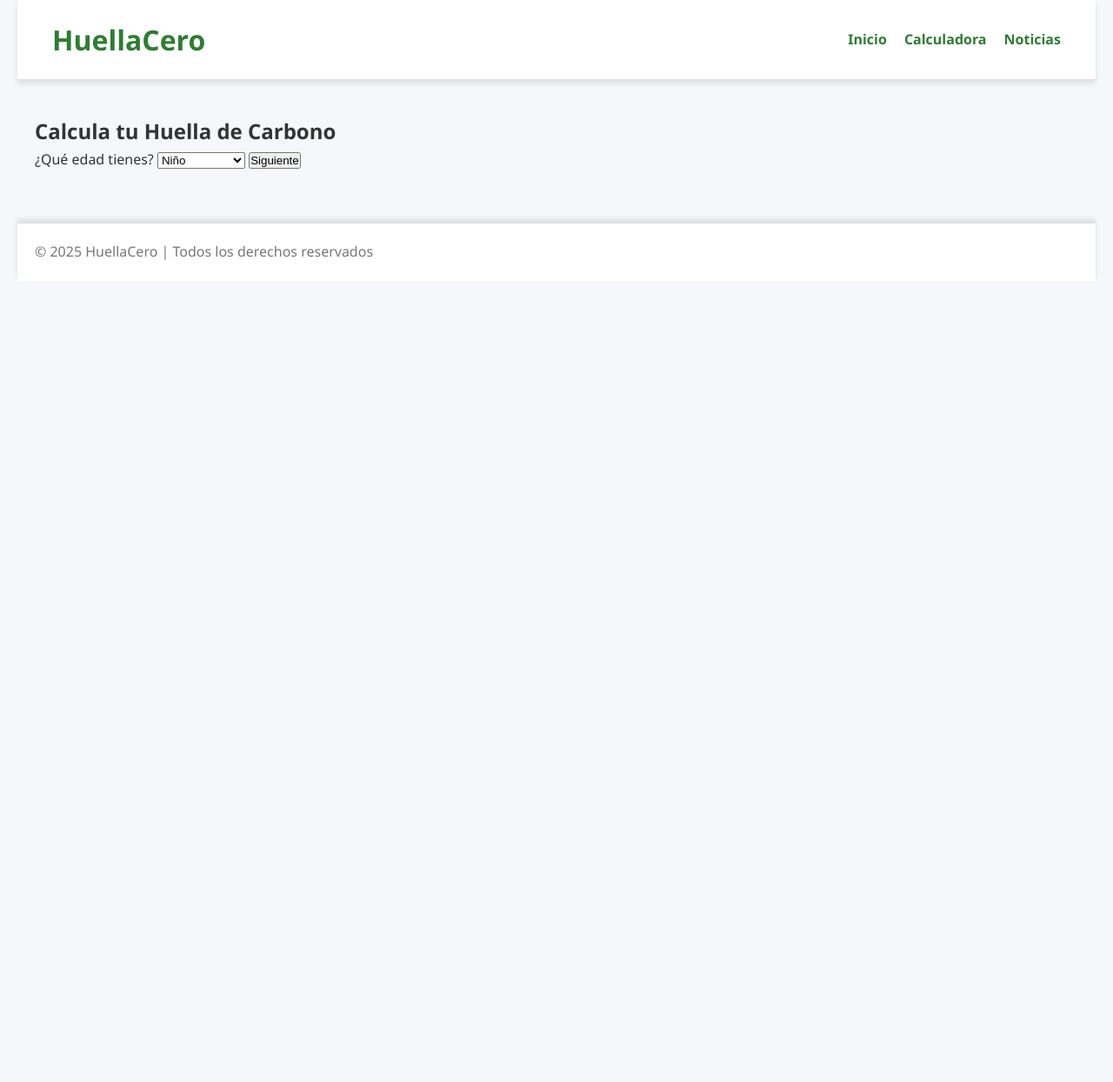
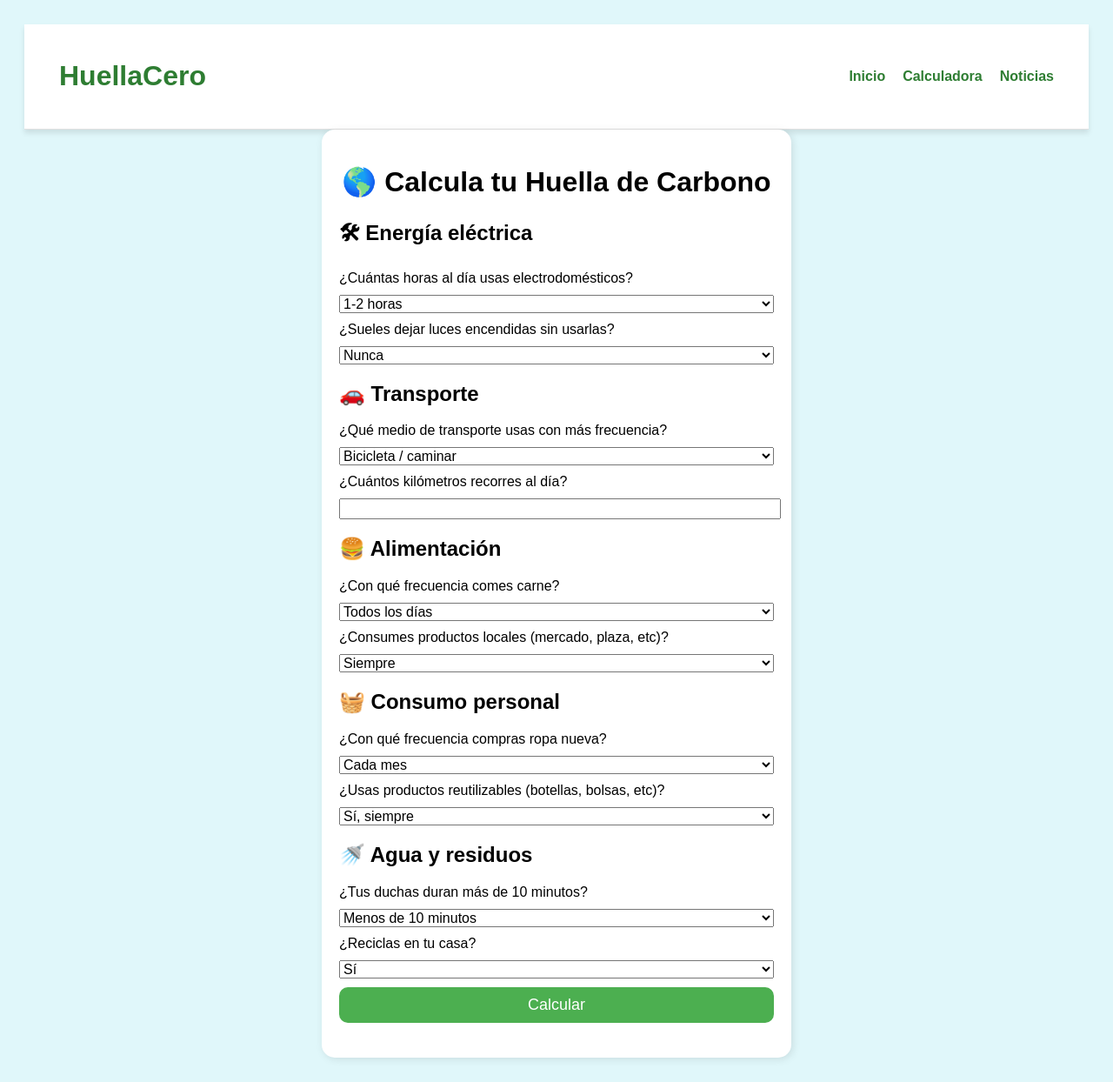
Before and after one commit to martinpiza/HuellaCero, a plain HTML site: page calculadora.html in a window 1280 px wide. Shown: the whole page at 87% size. Before the commit the page ends 800 px from the top, so only its background shows below. Drawn offline with Linux system fonts and the light colour scheme.

Commit message:
Add files via upload

```diff
--- a/calculadora.html
+++ b/calculadora.html
@@ -1,9 +1,10 @@
 <!DOCTYPE html>
 <html lang="es">
 <head>
-  <meta charset="UTF-8">
-  <title>HuellaCero | Calculadora</title>
-  <link rel="stylesheet" href="style.css">
+  <meta charset="UTF-8" />
+  <meta name="viewport" content="width=device-width, initial-scale=1.0"/>
+  <title>Calculadora Huella de Carbono</title>
+  <link rel="stylesheet" href="style_calculadora.css">
 </head>
 <body>
   <header>
@@ -16,31 +17,85 @@
       </ul>
     </nav>
   </header>
+  <div class="container">
+    <h1>🌎 Calcula tu Huella de Carbono</h1>
+    <form id="carbonForm">
+      <h2>🛠 Energía eléctrica</h2>
+      <label>¿Cuántas horas al día usas electrodomésticos?</label>
+      <select id="electrodomesticos">
+        <option value="bajo">1-2 horas</option>
+        <option value="medio">3-5 horas</option>
+        <option value="alto">6 o más horas</option>
+      </select>
 
-  <main>
-    <section class="section">
-      <h2>Calcula tu Huella de Carbono</h2>
+      <label>¿Sueles dejar luces encendidas sin usarlas?</label>
+      <select id="luces">
+        <option value="nunca">Nunca</option>
+        <option value="aVeces">A veces</option>
+        <option value="siempre">Siempre</option>
+      </select>
 
-      <form id="ageForm">
-        <label for="ageGroup">¿Qué edad tienes?</label>
-        <select id="ageGroup">
-          <option value="niño">Niño</option>
-          <option value="adolescente">Adolescente</option>
-          <option value="adulto">Adulto</option>
-          <option value="adulto_mayor">Adulto Mayor</option>
-        </select>
-        <button type="submit">Siguiente</button>
-      </form>
+      <h2>🚗 Transporte</h2>
+      <label>¿Qué medio de transporte usas con más frecuencia?</label>
+      <select id="transporte">
+        <option value="bicicleta">Bicicleta / caminar</option>
+        <option value="publico">Bus / metro</option>
+        <option value="auto">Auto / moto</option>
+      </select>
 
-      <div id="questions"></div>
-      <div id="resultado"></div>
-    </section>
-  </main>
+      <label>¿Cuántos kilómetros recorres al día?</label>
+      <input type="number" id="kmDia" min="0" required>
 
-  <footer>
-    <p>&copy; 2025 HuellaCero | Todos los derechos reservados</p>
-  </footer>
+      <h2>🍔 Alimentación</h2>
+      <label>¿Con qué frecuencia comes carne?</label>
+      <select id="carne">
+        <option value="diario">Todos los días</option>
+        <option value="semanal">2-3 veces a la semana</option>
+        <option value="ocasional">1 vez a la semana o menos</option>
+        <option value="nunca">Nunca</option>
+      </select>
 
-  <script src="script.js"></script>
+      <label>¿Consumes productos locales (mercado, plaza, etc)?</label>
+      <select id="locales">
+        <option value="siempre">Siempre</option>
+        <option value="aVeces">A veces</option>
+        <option value="nunca">Nunca</option>
+      </select>
+
+      <h2>🧺 Consumo personal</h2>
+      <label>¿Con qué frecuencia compras ropa nueva?</label>
+      <select id="ropa">
+        <option value="mensual">Cada mes</option>
+        <option value="trimestral">Cada 3 meses</option>
+        <option value="raraVez">Rara vez</option>
+      </select>
+
+      <label>¿Usas productos reutilizables (botellas, bolsas, etc)?</label>
+      <select id="reutilizables">
+        <option value="siempre">Sí, siempre</option>
+        <option value="aVeces">A veces</option>
+        <option value="nunca">No</option>
+      </select>
+
+      <h2>🚿 Agua y residuos</h2>
+      <label>¿Tus duchas duran más de 10 minutos?</label>
+      <select id="ducha">
+        <option value="corta">Menos de 10 minutos</option>
+        <option value="larga">Más de 10 minutos</option>
+      </select>
+
+      <label>¿Reciclas en tu casa?</label>
+      <select id="reciclaje">
+        <option value="si">Sí</option>
+        <option value="no">No</option>
+      </select>
+
+      <button type="submit">Calcular</button>
+    </form>
+
+
+    <div id="resultado" class="resultado"></div>
+  </div>
+  <script src="calculadora.js"></script>
 </body>
 </html>
--- /dev/null
+++ b/calculadora.js
@@ -0,0 +1,55 @@
+document.getElementById("carbonForm").addEventListener("submit", function(e) {
+    e.preventDefault();
+
+    let huella = 0;
+
+    const valores = {
+      electrodomesticos: {
+        bajo: 1, medio: 2, alto: 4
+      },
+      luces: {
+        nunca: 0, aVeces: 1, siempre: 2
+      },
+      transporte: {
+        bicicleta: 0, publico: 2, auto: 5
+      },
+      carne: {
+        diario: 5, semanal: 3, ocasional: 1.5, nunca: 0
+      },
+      locales: {
+        siempre: 0, aVeces: 1, nunca: 2
+      },
+      ropa: {
+        mensual: 2, trimestral: 1, raraVez: 0.5
+      },
+      reutilizables: {
+        siempre: 0, aVeces: 1, nunca: 2
+      },
+      ducha: {
+        corta: 0.5, larga: 2
+      },
+      reciclaje: {
+        si: 0, no: 2
+      }
+    };
+
+    // Sumar los puntajes
+    huella += valores.electrodomesticos[document.getElementById("electrodomesticos").value];
+    huella += valores.luces[document.getElementById("luces").value];
+    huella += valores.transporte[document.getElementById("transporte").value];
+    huella += (parseFloat(document.getElementById("kmDia").value) * 0.3); // cada km suma
+    huella += valores.carne[document.getElementById("carne").value];
+    huella += valores.locales[document.getElementById("locales").value];
+    huella += valores.ropa[document.getElementById("ropa").value];
+    huella += valores.reutilizables[document.getElementById("reutilizables").value];
+    huella += valores.ducha[document.getElementById("ducha").value];
+    huella += valores.reciclaje[document.getElementById("reciclaje").value];
+
+    // Resultado
+    let mensaje = `Tu huella estimada es de <strong>${huella.toFixed(2)} kg CO₂/día</strong> 🌱<br>`;
+    if (huella < 8) mensaje += "¡Muy bien! Tus hábitos son sostenibles 🌎";
+    else if (huella < 14) mensaje += "Estás en buen camino, puedes mejorar algunos aspectos.";
+    else mensaje += "¡Atención! Hay hábitos que podrías cambiar para ayudar más al planeta.";
+
+    document.getElementById("resultado").innerHTML = mensaje;
+  });
--- a/style.css
+++ b/style.css
@@ -10,7 +10,7 @@
     line-height: 1.6;
     background-color: #f5f7fa;
     color: #333;
-    padding: 0 20px;
+    padding: 20px;
     margin: 0;
   }
 
--- /dev/null
+++ b/style_calculadora.css
@@ -0,0 +1,73 @@
+body {
+    font-family: Arial, sans-serif;
+    background: #e0f7fa;
+    padding: 20px;
+  }
+
+  .container {
+    max-width: 500px;
+    background: white;
+    padding: 20px;
+    border-radius: 15px;
+    box-shadow: 2px 2px 10px rgba(0,0,0,0.1);
+    margin: auto;
+  }
+
+  h1 {
+    text-align: center;
+  }
+
+  label, select, input {
+    display: block;
+    margin: 10px 0;
+    width: 100%;
+    font-size: 16px;
+  }
+
+  button {
+    background: #4caf50;
+    color: white;
+    padding: 10px;
+    border: none;
+    width: 100%;
+    font-size: 18px;
+    border-radius: 10px;
+    cursor: pointer;
+  }
+
+  .resultado {
+    margin-top: 20px;
+    font-size: 20px;
+    text-align: center;
+  }
+  header {
+    background: #ffffff;
+    padding: 20px 40px;
+    border-bottom: 1px solid #e0e0e0;
+    display: flex;
+    justify-content: space-between;
+    align-items: center;
+    box-shadow: 0 4px 6px rgba(0, 0, 0, 0.1);
+  }
+
+  header h1 {
+    color: #2e7d32;
+    font-size: 2rem;
+  }
+
+  nav ul {
+    list-style: none;
+    display: flex;
+    gap: 20px;
+  }
+
+  nav a {
+    text-decoration: none;
+    color: #2e7d32;
+    font-weight: bold;
+    transition: color 0.3s;
+  }
+
+  nav a:hover {
+    color: #1b5e20;
+  }
```
